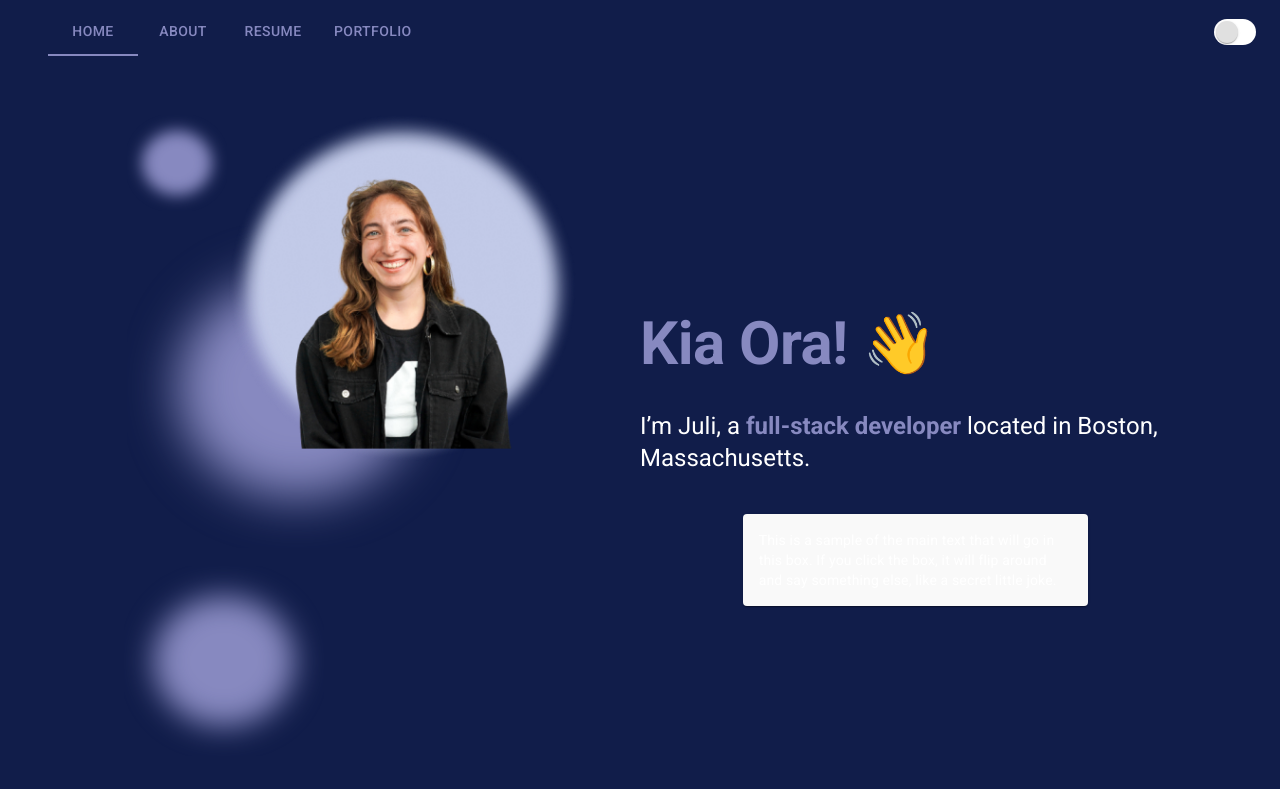
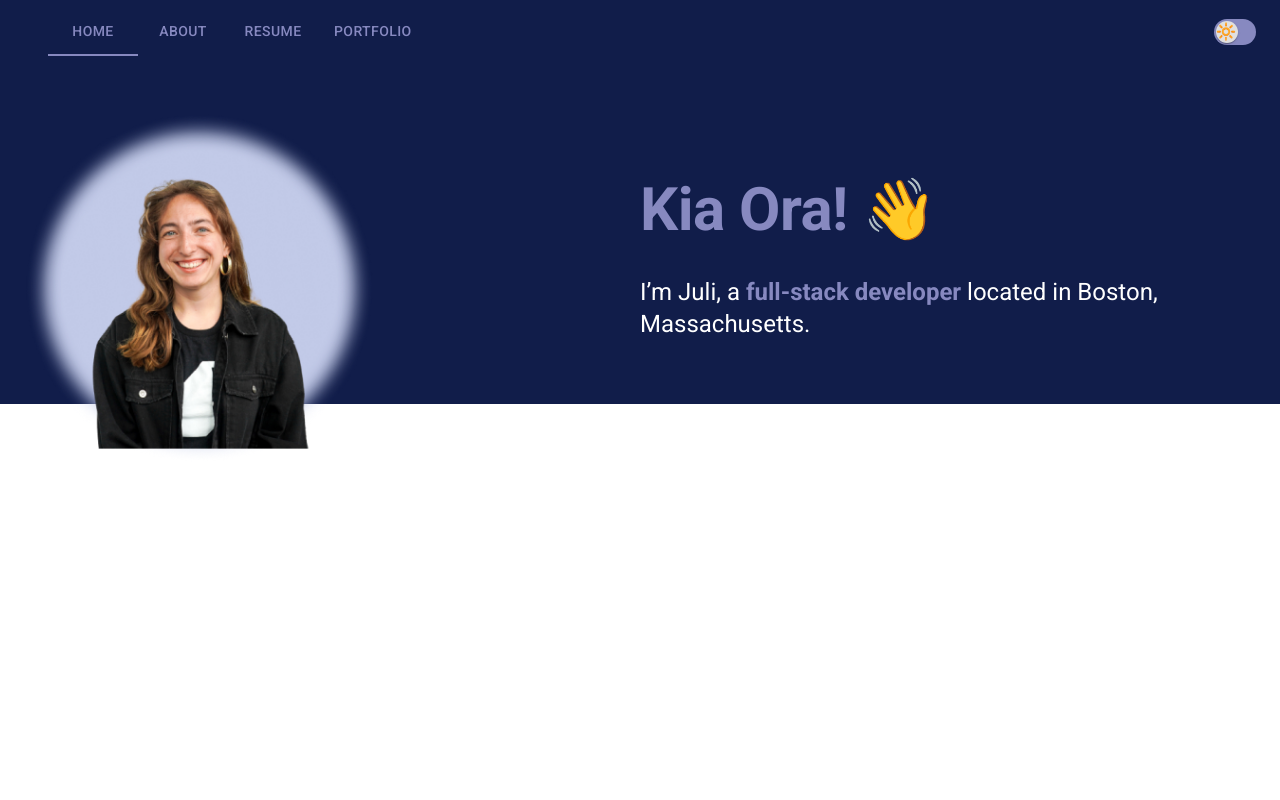
Before and after one commit to jkloza/jkloza.github.io, a React (Create React App) app: page / in a window 1280 px wide. Built offline with nearby package versions, Linux system fonts and the light colour scheme.

Commit message:
add icons to toggle

```diff
--- a/src/molecules/light-dark-toggle.js
+++ b/src/molecules/light-dark-toggle.js
@@ -1,30 +1,7 @@
 import { useContext } from 'react';
-import { Switch, Box, useTheme } from '@mui/material';
+import { Switch, Box } from '@mui/material';
 import { styled } from '@mui/material/styles';
 import { ThemeModeContext } from '../context';
-
-// function MyApp() {
-//   const theme = useTheme();
-//   const { colorMode } = useContext(ThemeModeContext);
-//   return (
-//     <Box
-//       sx={{
-//         display: 'flex',
-//         width: '100%',
-//         alignItems: 'center',
-//         justifyContent: 'center',
-//         bgcolor: 'background.default',
-//         color: 'text.primary',
-//         borderRadius: 1,
-//         p: 3
-//       }}>
-//       {theme.palette.mode} mode
-//       <IconButton sx={{ ml: 1 }} onClick={colorMode.toggleColorMode} color="inherit">
-//         {theme.palette.mode === 'dark' ? 'dark' : 'light'}
-//       </IconButton>
-//     </Box>
-//   );
-// }
 
 const IOSSwitch = styled((props) => (
   <Switch focusVisibleClassName=".Mui-focusVisible" disableRipple {...props} />
@@ -39,6 +16,9 @@ const IOSSwitch = styled((props) => (
     '&.Mui-checked': {
       transform: 'translateX(16px)',
       color: '#fff',
+      '& .MuiSwitch-thumb:before': {
+        content: "'🌙'"
+      },
       '& + .MuiSwitch-track': {
         backgroundColor: 'background.primary',
         opacity: 1,
@@ -62,11 +42,14 @@ const IOSSwitch = styled((props) => (
   '& .MuiSwitch-thumb': {
     boxSizing: 'border-box',
     width: 22,
-    height: 22
+    height: 22,
+    '&:after': {
+      content: "'🔆'"
+    }
   },
   '& .MuiSwitch-track': {
     borderRadius: 26 / 2,
-    backgroundColor: 'background.primary',
+    backgroundColor: theme.palette.mode === 'light' ? '#007FFF' : '#8789C0',
     opacity: 1,
     transition: theme.transitions.create(['background-color'], {
       duration: 500
--- a/src/pages/home.js
+++ b/src/pages/home.js
@@ -17,13 +17,11 @@ const headingStyles = {
 export default function Home() {
   const { mode } = useContext(ThemeModeContext);
   const lightMode = mode === 'light';
-  const cardContent =
-    'This is a sample of the main text that will go in this box. If you click the box, it will flip around and say something else, like a secret little joke.';
+
   return (
-    <>
-      <Grid container justifyContent="center" item xs={6} style={{ marginTop: '2%' }}>
-        <Grid item xs={8}>
-          <OrangeCircle height={100} width={100} />
+    <Grid container justifyContent="center" item xs={12} style={{ marginTop: '2%' }}>
+      <Grid item xs={6}>
+        {/* <OrangeCircle height={100} width={100} /> */}
         <img
           src={lightMode ? juliFun : juli}
           alt="headshot of juli"
@@ -31,12 +29,11 @@ export default function Home() {
           width={350}
           style={{ position: 'absolute' }}
         />
-          <OrangeCircle />
+        {/* <OrangeCircle /> */}
       </Grid>
-        <Grid item xs={12} style={{ marginLeft: 100 }}>
+      {/* <Grid item xs={12} style={{ marginLeft: 100 }}>
           <OrangeCircle height={200} width={200} />
-        </Grid>
-      </Grid>
+        </Grid> */}
       <Grid item xs={6}>
         <div style={headingStyles}>
           <HelloComponent />
@@ -50,13 +47,7 @@ export default function Home() {
         </Typography>
         <br />
         <br />
-        <Grid container>
-          <Grid item xs={2}></Grid>
-          <Grid item xs={8}>
-            <ClickableCard content={cardContent} styles={{ maxWidth: 345 }} />
       </Grid>
     </Grid>
-      </Grid>
-    </>
   );
 }
```
Lines whose indentation alone changed are shown as unchanged.
